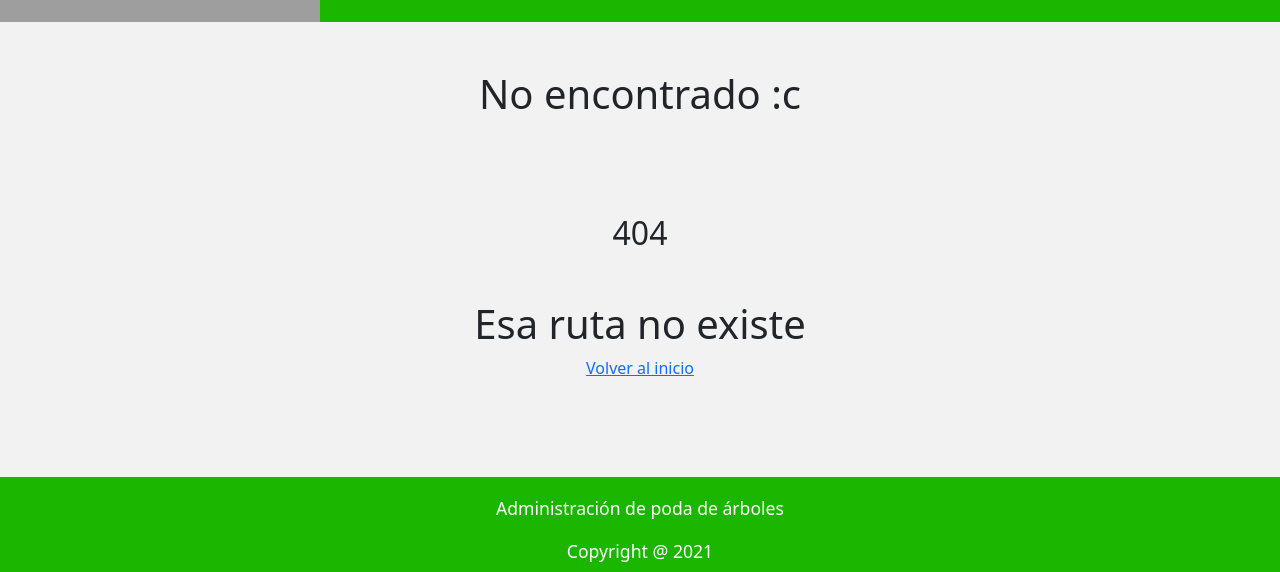
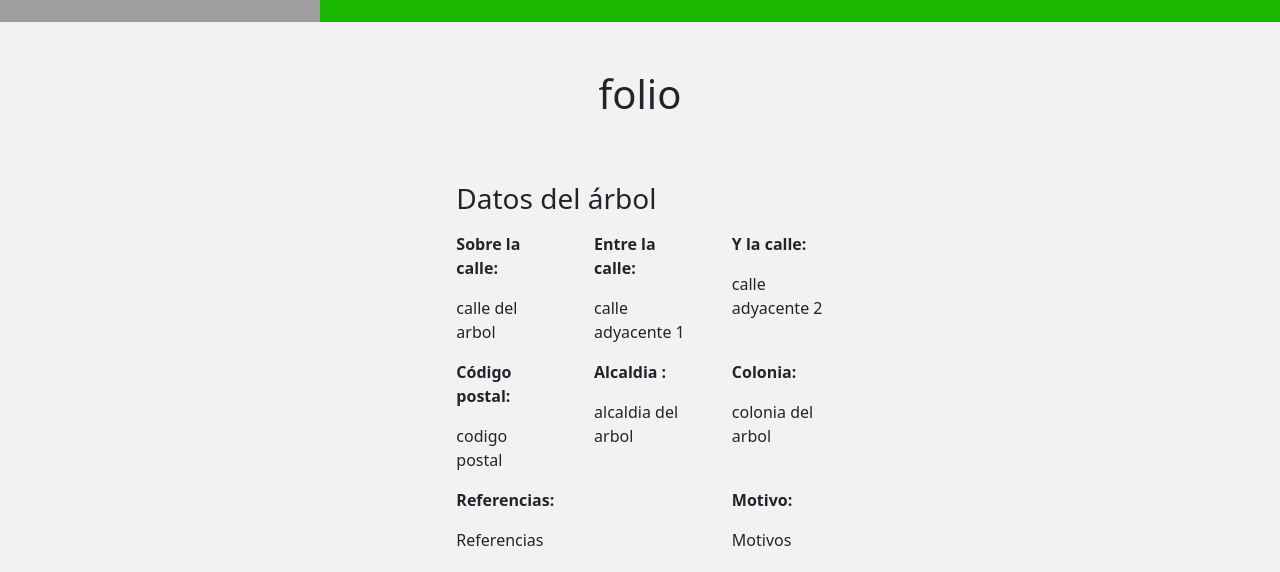
Before and after one commit to 3CV11-IS-Equipo-4/servidores-app, a React (Create React App) app: page /solicitud-esoecifica in a window 1280 px wide. Before the commit this address had no page. Shown: the part 218-790 px from the top of the page. Built offline with nearby package versions, Linux system fonts and the light colour scheme; no server answers; sample sign-in values are in the browser's storage; grey boxes are pictures that could not be loaded.

Commit message:
Add view SolicitudDetails.js

```diff
--- a/src/Views/SolicitudDetail.js
+++ b/src/Views/SolicitudDetail.js
@@ -3,10 +3,11 @@ import protect from '../utils/protect';
 import { useEffect, useState } from 'react';
 import axios from 'axios';
 import { useParams } from 'react-router';
+import { consultaSolicitud } from '../utils/const'
 
 function SolicitudDetail() {
     const { id } = useParams();
-    const [data, setData] = useState(null);
+    const [data, setData] = useState(consultaSolicitud);
     useEffect(() => {
         const token = window.localStorage.getItem('token')
         const config = {
@@ -23,19 +24,95 @@ function SolicitudDetail() {
             });
     }, []);
     return(
-        <Layout head={id}>
+        <Layout head={data ? data.folio : ""}>
             <div>
                 {data
-                ? <div className="container">
-                    <div class="row align-items-end flex-wrap">
-                        <div class="col">
-                        Nombre(s):{data.nombres}
+                ?
+                <div className="container  text-start">
+                    <div className="mb-4 mt-3">
+                        <h3 className="mb-3">Datos del árbol</h3>
+                        <div className="d-flex justify-content-between">
+                            <div className="col-3">
+                                <p className="fw-bold">Sobre la calle:</p>
+                                <p>{data.calle_arbol}</p>
+                            </div>
+                            <div className="col-3">
+                                <p className="fw-bold">Entre la calle:</p>
+                                <p>{data.calle_adyacente_1}</p>
+                            </div>
+                            <div className="col-3">
+                                <p className="fw-bold">Y la calle:</p>
+                                <p>{data.calle_adyacente_2}</p>
+                            </div>
                         </div>
-                        <div class="col">
-                        Apellido Paterno: {data.apellito_paterno}
+                        <div className="d-flex justify-content-between">
+                            <div className="col-3">
+                                <p className="fw-bold">Código postal:</p>
+                                <p>{data.codigo_postal}</p>
+                            </div>
+                            <div className="col-3">
+                                <p className="fw-bold">Alcaldia :</p>
+                                <p>{data.alcaldia_arbol}</p>
+                            </div>
+                            <div className="col-3">
+                                <p className="fw-bold">Colonia:</p>
+                                <p>{data.colonia_arbol}</p>
+                            </div>
                         </div>
-
+                        <div className="d-flex justify-content-between">
+                            <div className="col-3">
+                                <p className="fw-bold">Referencias:</p>
+                                <p>{data.referencias}</p>
+                            </div>
+                            <div className="col-3">
+                                <p className="fw-bold">Motivo:</p>
+                                <p>{data.motivos}</p>
+                            </div>
+                        </div>
+                        <div>
+                            <p className="fw-bold">Fotografías:</p>
+                            <div className="d-flex justify-content-between flex-wrap">
+                                {data.fotos.map(item =>
+                                    <div className="col-4">{item}</div>
+                                    )}
+                            </div>
+                        </div>
                     </div>
+                    {data.modalidad==="propiedad-privada" ?
+                    <>
+                        <div className="mb-4 mt-3">
+                        <h3 className="mb-3">Datos de solicitud privada {data.modalidad}</h3>
+                        <div className="d-flex justify-content-between flex-wrap">
+                            <div className="col-8">Comprobante de domicilio</div>
+                            <div className="col-8">{data.privada.comprobante_domicilio}</div>
+                            <div className="col-8">Comprobante de propiedad</div>
+                            <div className="col-8">{data.privada.comprobante_propiedad}</div>
+                        </div>
+                        </div>
+                        {data.privada.tipo_privada==="construccion" ?
+                            <div className="mb-4 mt-3">
+                                <h3 className="mb-3">Datos de solicitud por construcción</h3>
+                                <div className="d-flex justify-content-between flex-wrap">
+                                    <div className="col-8">Documento de registro</div>
+                                    <div className="col-8">foto 1</div>
+                                    <div className="col-8">Documento de planos</div>
+                                    <div className="col-8">foto 1</div>
+                                    <div className="col-8">Documento de declaratoria</div>
+                                    <div className="col-8">foto 1</div>
+                                </div>
+                            </div>
+                            : ""}
+                        {data.privada.tipo_privada==="riesgo" ?
+                            <div className="mb-4 mt-3">
+                                <h3 className="mb-3">Datos de solicitud por riesgo</h3>
+                                <div className="d-flex justify-content-between flex-wrap">
+                                    <div className="col-8">Documento de dictamen de riesgo</div>
+                                    <div className="col-8">foto 1</div>
+                                </div>
+                            </div>
+                        : ""}
+                    </>
+                    : ""}
                 </div>
                 :''}
             </div>
--- a/src/index.js
+++ b/src/index.js
@@ -45,6 +45,9 @@ ReactDOM.render(
         <Route exact path="/admin">
           <Admin/>
         </Route>
+        <Route exact path="/solicitud-esoecifica">
+          <SolicitudDetail/>
+        </Route>
         <Route exact path="/solicitud/:id" component={SolicitudDetail}/>
         <Route exact path="/logout" component={Logout}/>
         <Route path="*">
--- a/src/utils/const.js
+++ b/src/utils/const.js
@@ -704,42 +704,42 @@ module.exports = {
 
     },
     consultaSolicitud: {
-        _id:"",
-        folio:"",
-        estado:"",
-        nombres:"",
-        apellido_paterno:"",
-        apellido_materno:"",
-        email:"",
-        numero_telefono:"",
-        calle:"",
-        numero_exterior:"",
-        numero_interior:"",
-        codigo_postal:"",
-        colonia:"",
-        alcaldia:"",
-        documento_de_identificacion_oficial :"",
-        tipo_de_servicio:"",
-        calle_arbol:"",
-        colonia_arbol:"",
-        alcaldia_arbol:"",
-        calle_adyacente_1:"",
-        calle_adyacente_2:"",
-        referencias:"",
-        motivos:"",
-        fotos:[],
-        modalidad:"",
+        _id:"id",
+        folio:"folio",
+        estado:"estado",
+        nombres:"Nombres",
+        apellido_paterno:"Apellido paterno",
+        apellido_materno:"Apellido materno",
+        email:"correo@electronico.com",
+        numero_telefono:"nuemro de telefono",
+        calle:"calle del ciudadno",
+        numero_exterior:"numero exterior",
+        numero_interior:"numero interior",
+        codigo_postal:"codigo postal",
+        colonia:"colonia",
+        alcaldia:"alcaldia",
+        documento_de_identificacion_oficial :"url de identificacion oficial",
+        tipo_de_servicio:" tipo de servicio",
+        calle_arbol:"calle del arbol",
+        colonia_arbol:"colonia del arbol",
+        alcaldia_arbol:"alcaldia del arbol",
+        calle_adyacente_1:"calle adyacente 1",
+        calle_adyacente_2:"calle adyacente 2",
+        referencias:"Referencias",
+        motivos:"Motivos",
+        fotos:["url 1","url 2","url 3","url 4","url 5",],
+        modalidad:"via-publica",
         privada : {
-            tipo_privada			:"",
-            comprobante_domicilio	:"",
-            comprobante_propiedad	:"",
+            tipo_privada			:"construccion",
+            comprobante_domicilio	:"url comprobante de domicilio",
+            comprobante_propiedad	:"url comprobante de propiedad",
             construccion:{
-                documento_registro :"",
-                documento_planos	:"",
-                documento_declaratoria	:"",
+                documento_registro :"url documento de registro",
+                documento_planos	:"url documento de los planos",
+                documento_declaratoria	:"documento declaratorios",
             },
             riesgo : {
-                documento_dictamen_riesgo :"",
+                documento_dictamen_riesgo :"url dictamenten de riesgo",
             },
         },
     },
```
